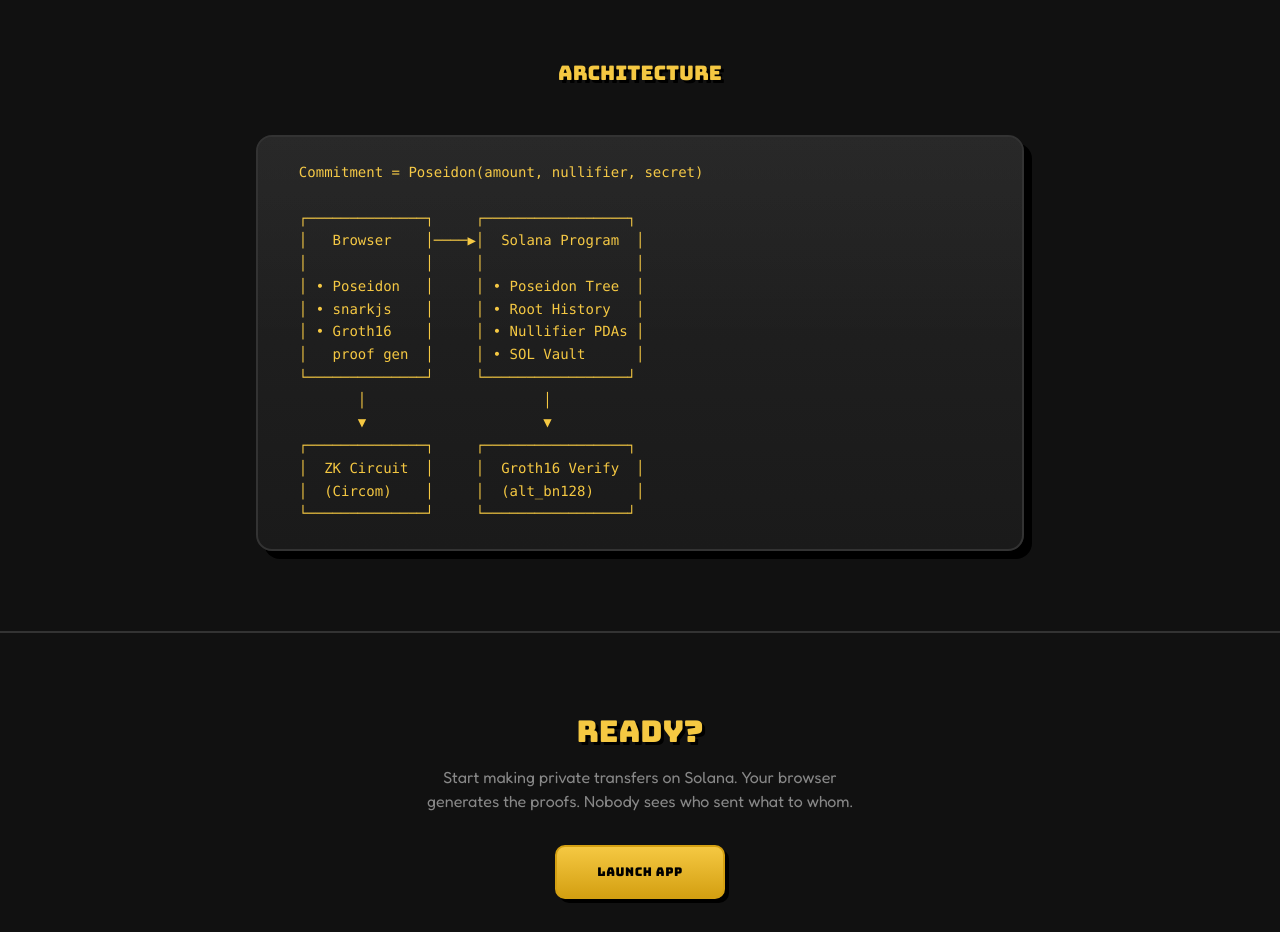
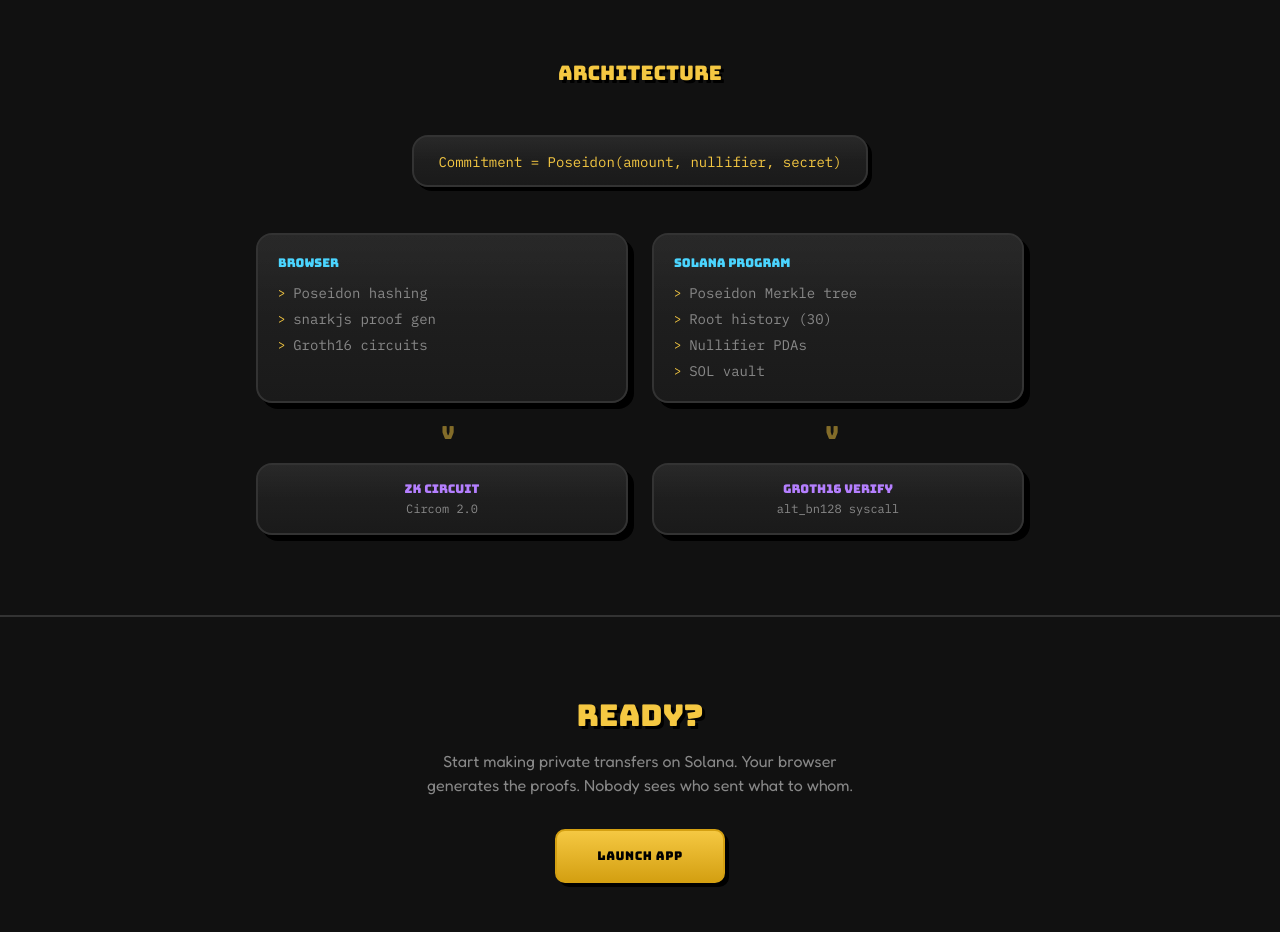
Before and after one commit to cryloukake/milk, a Next.js app in the folder app/: page / in a window 1280 px wide. Shown: the part 1940-2872 px from the top of the page. Built offline with nearby package versions, Linux system fonts and the light colour scheme.

Commit message:
Replace ASCII architecture diagram with styled arcade panels

```diff
--- a/app/src/app/page.tsx
+++ b/app/src/app/page.tsx
@@ -200,24 +200,53 @@
               style={{ textShadow: "3px 3px 0px #000" }}>
               ARCHITECTURE
             </h2>
-            <div className="arcade-panel p-6 font-mono text-xs sm:text-sm text-[var(--text-dim)] leading-relaxed overflow-x-auto"
-              style={{ boxShadow: "8px 8px 0px #000" }}>
-              <pre className="text-[var(--gold)]">{`  Commitment = Poseidon(amount, nullifier, secret)
 
-  ┌──────────────┐     ┌─────────────────┐
-  │   Browser    │────▶│  Solana Program  │
-  │              │     │                  │
-  │ • Poseidon   │     │ • Poseidon Tree  │
-  │ • snarkjs    │     │ • Root History   │
-  │ • Groth16    │     │ • Nullifier PDAs │
-  │   proof gen  │     │ • SOL Vault      │
-  └──────────────┘     └─────────────────┘
-         │                     │
-         ▼                     ▼
-  ┌──────────────┐     ┌─────────────────┐
-  │  ZK Circuit  │     │  Groth16 Verify  │
-  │  (Circom)    │     │  (alt_bn128)     │
-  └──────────────┘     └─────────────────┘`}</pre>
+            {/* Commitment formula */}
+            <div className="text-center mb-10">
+              <div className="inline-block arcade-panel px-6 py-3" style={{ boxShadow: "4px 4px 0px #000" }}>
+                <span className="font-mono text-sm text-[var(--gold)]">
+                  Commitment = Poseidon(amount, nullifier, secret)
+                </span>
+              </div>
+            </div>
+
+            {/* Top row: Browser → Solana Program */}
+            <div className="grid sm:grid-cols-2 gap-6 mb-4">
+              <div className="arcade-panel p-5" style={{ boxShadow: "6px 6px 0px #000" }}>
+                <h4 className="font-arcade text-xs text-[var(--sky)] mb-3">BROWSER</h4>
+                <ul className="space-y-1.5 font-mono text-sm text-[var(--text-dim)]">
+                  <li className="flex items-center gap-2"><span className="text-[var(--gold)] text-xs">{">"}</span> Poseidon hashing</li>
+                  <li className="flex items-center gap-2"><span className="text-[var(--gold)] text-xs">{">"}</span> snarkjs proof gen</li>
+                  <li className="flex items-center gap-2"><span className="text-[var(--gold)] text-xs">{">"}</span> Groth16 circuits</li>
+                </ul>
+              </div>
+              <div className="arcade-panel p-5" style={{ boxShadow: "6px 6px 0px #000" }}>
+                <h4 className="font-arcade text-xs text-[var(--sky)] mb-3">SOLANA PROGRAM</h4>
+                <ul className="space-y-1.5 font-mono text-sm text-[var(--text-dim)]">
+                  <li className="flex items-center gap-2"><span className="text-[var(--gold)] text-xs">{">"}</span> Poseidon Merkle tree</li>
+                  <li className="flex items-center gap-2"><span className="text-[var(--gold)] text-xs">{">"}</span> Root history (30)</li>
+                  <li className="flex items-center gap-2"><span className="text-[var(--gold)] text-xs">{">"}</span> Nullifier PDAs</li>
+                  <li className="flex items-center gap-2"><span className="text-[var(--gold)] text-xs">{">"}</span> SOL vault</li>
+                </ul>
+              </div>
+            </div>
+
+            {/* Arrow down */}
+            <div className="flex justify-around mb-4">
+              <div className="font-arcade text-[var(--gold)] text-lg opacity-50">V</div>
+              <div className="font-arcade text-[var(--gold)] text-lg opacity-50">V</div>
+            </div>
+
+            {/* Bottom row: ZK Circuit / Groth16 Verify */}
+            <div className="grid sm:grid-cols-2 gap-6">
+              <div className="arcade-panel p-4 text-center" style={{ boxShadow: "6px 6px 0px #000" }}>
+                <h4 className="font-arcade text-xs text-[var(--purple)] mb-1">ZK CIRCUIT</h4>
+                <p className="font-mono text-xs text-[var(--text-dim)]">Circom 2.0</p>
+              </div>
+              <div className="arcade-panel p-4 text-center" style={{ boxShadow: "6px 6px 0px #000" }}>
+                <h4 className="font-arcade text-xs text-[var(--purple)] mb-1">GROTH16 VERIFY</h4>
+                <p className="font-mono text-xs text-[var(--text-dim)]">alt_bn128 syscall</p>
+              </div>
             </div>
           </div>
         </section>
```
